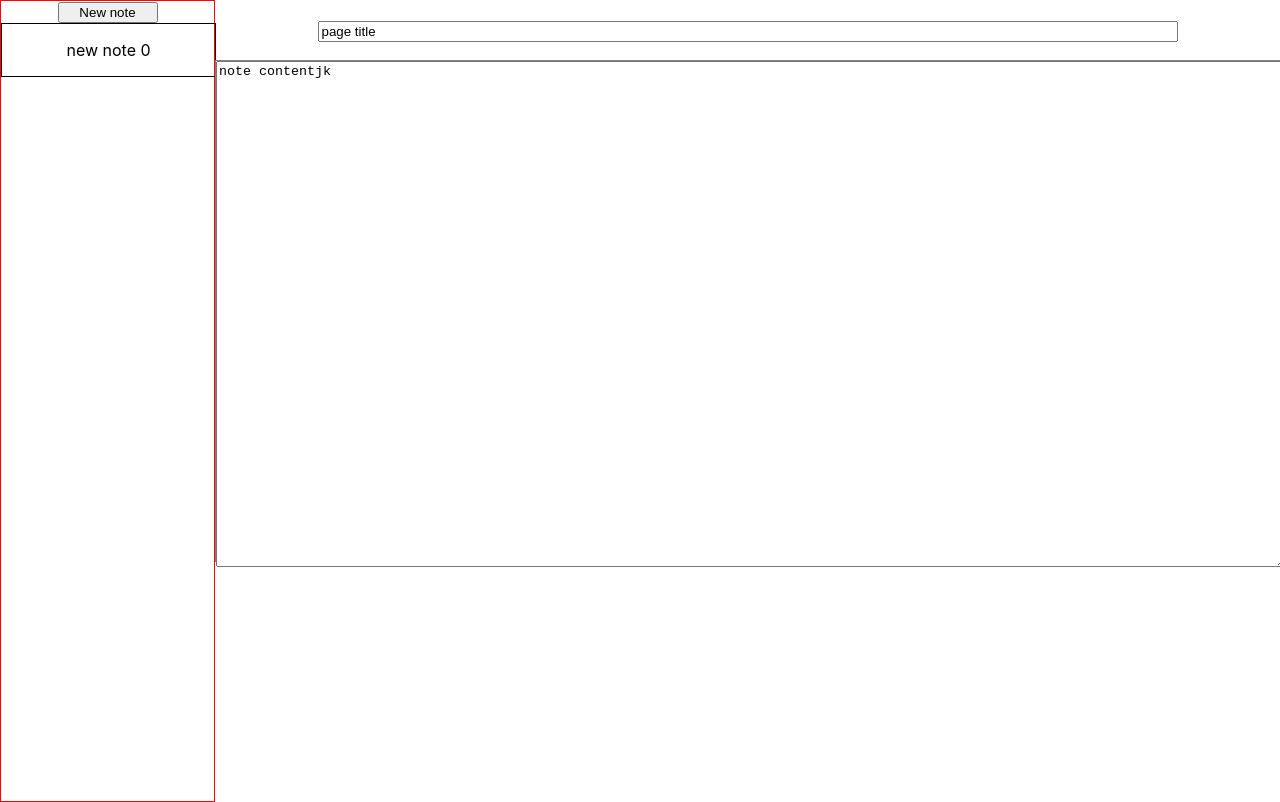
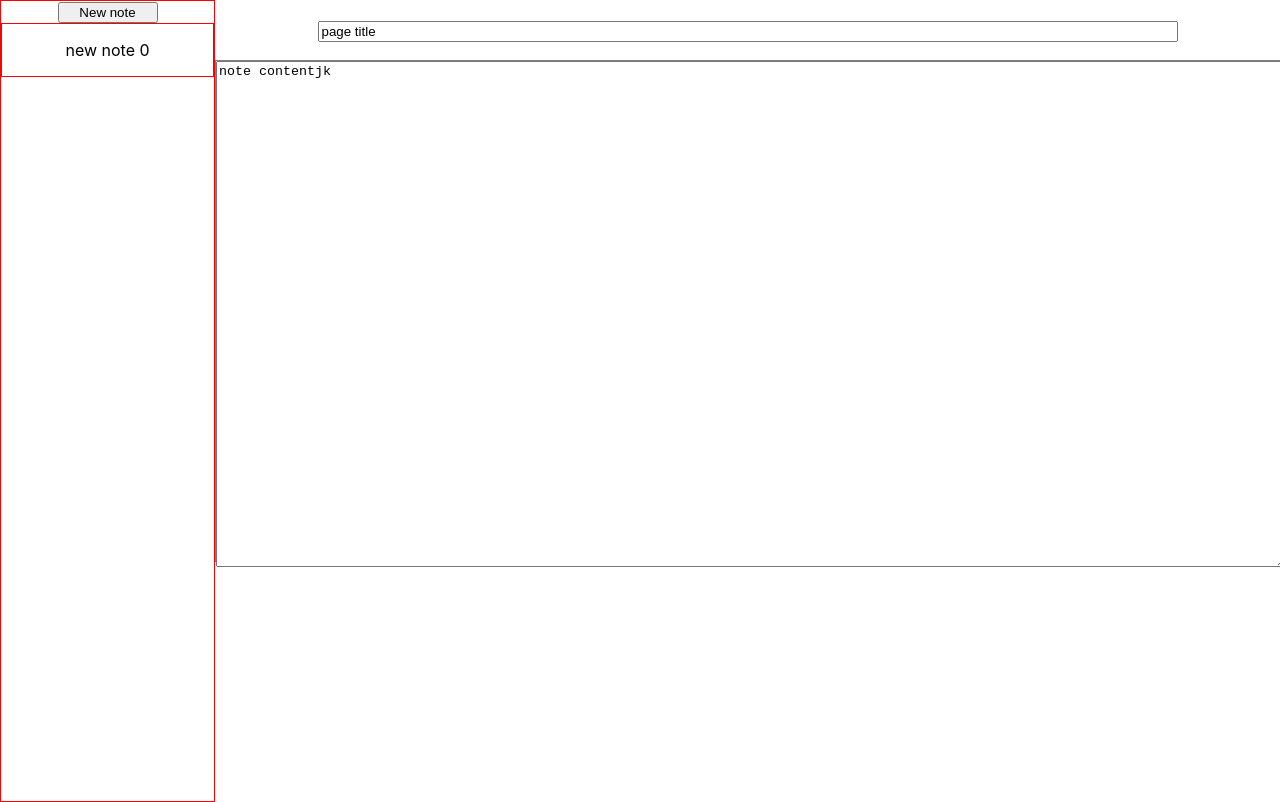
Before and after one commit to AlexanderRyb/ReactNotes, a React (Create React App) app: page / in a window 1280 px wide. Built offline with nearby package versions, Linux system fonts and the light colour scheme.

Commit message:
active note highlight

```diff
--- a/src/Components/Sidebar/Sidebar.tsx
+++ b/src/Components/Sidebar/Sidebar.tsx
@@ -8,9 +8,15 @@ const notelist = useSelector((state: any) => state.notes)
 
 const handleClick = () => { dispatch(createNote)};
 let notes =[]
+let className = 'note-item';
+const activeNote = useSelector((state: any)=> state.activeNote)
+
 notes = notelist.map((item: any) => (
-  <div className='note-item' key={item.id} id={item.id} onClick={()=> {
+  <div   className={item.id === activeNote ? 'active-note-item' : 'note-item'}
+
+   key={item.id} id={item.id} onClick={()=> {
     console.log('Dispatching with id:', item.id);
+
 
 
 
--- a/src/Components/Sidebar/sidebar.css
+++ b/src/Components/Sidebar/sidebar.css
@@ -11,6 +11,7 @@
     width: 100%;
     border: 1px solid black;
 }
-.note-item{
-    border: 1px solid black;
+.active-note-item{
+
+    border: 1px solid red;
 }
```
Also changed, not shown: src/redux/reducer.js (line endings or trailing spaces).
